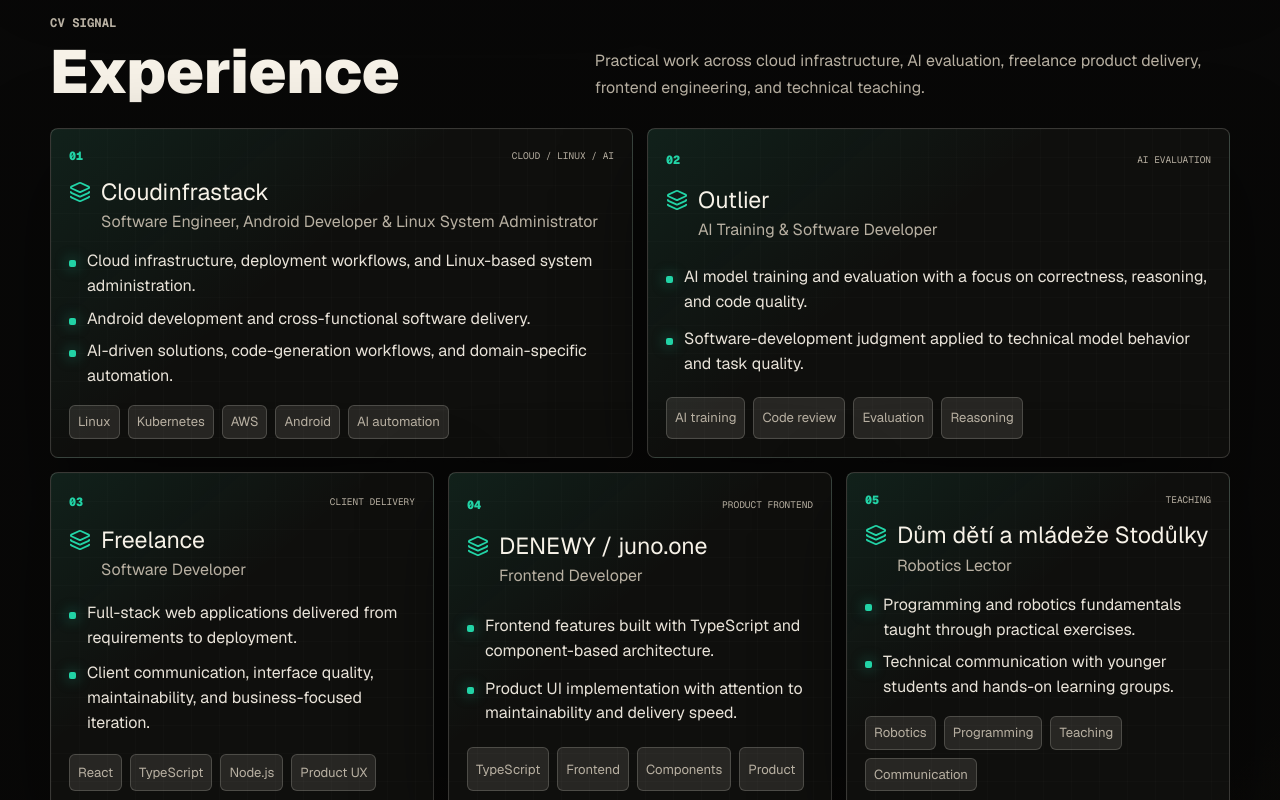
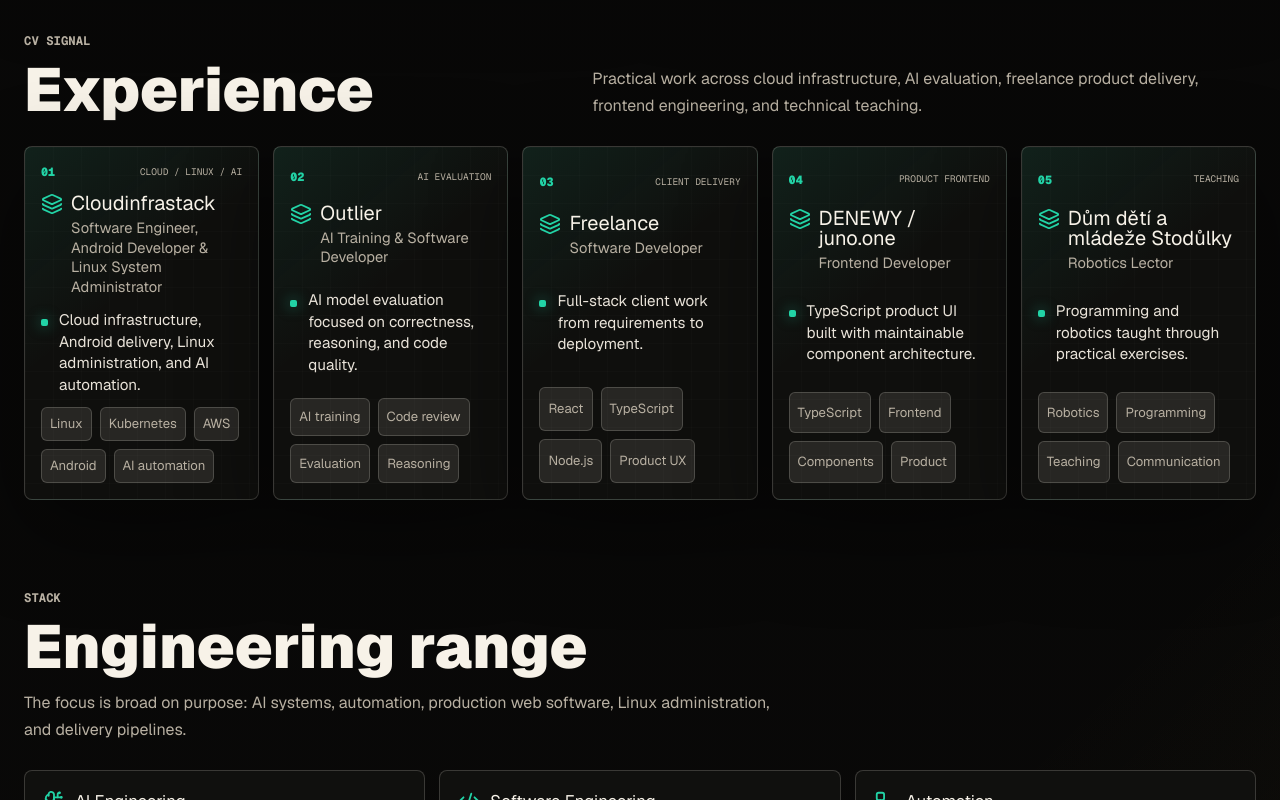
Before and after one commit to DanilaAnikin/Danila_Sergejevic_Anikin-Portfolio, a Next.js app: page / in a window 1280 px wide. Shown: the part 2340-3140 px from the top of the page. Built offline with nearby package versions, Linux system fonts and the light colour scheme.

Commit message:
Compact experience cards and widen layout

```diff
--- a/src/app/globals.css
+++ b/src/app/globals.css
@@ -88,7 +88,7 @@
 .site-frame {
   position: relative;
   z-index: 2;
-  width: min(1180px, calc(100% - 32px));
+  width: min(1800px, calc(100% - 48px));
   margin: 0 auto;
   padding: 24px 0 72px;
 }
@@ -951,28 +951,23 @@
 
 .experience-grid {
   display: grid;
-  grid-template-columns: repeat(6, 1fr);
+  grid-template-columns: repeat(auto-fit, minmax(235px, 1fr));
   gap: 14px;
 }
 
 .experience-card {
   position: relative;
   display: grid;
-  grid-column: span 2;
-  gap: 16px;
+  grid-column: span 1;
+  gap: 12px;
   overflow: hidden;
   border: 1px solid var(--line);
   border-radius: var(--radius);
   background:
     linear-gradient(140deg, color-mix(in srgb, var(--accent) 9%, transparent), transparent 42%),
     color-mix(in srgb, var(--panel) 94%, transparent);
-  padding: 18px;
+  padding: 16px;
   box-shadow: var(--shadow);
-}
-
-.experience-card:nth-child(1),
-.experience-card:nth-child(2) {
-  grid-column: span 3;
 }
 
 .experience-card::before {
@@ -1013,6 +1008,7 @@
 
 .experience-title {
   align-items: flex-start;
+  gap: 8px;
 }
 
 .experience-title svg {
@@ -1022,19 +1018,20 @@
 
 .experience-title h3 {
   margin: 0;
-  font-size: 1.45rem;
+  font-size: 1.25rem;
   line-height: 1;
 }
 
 .experience-title p {
-  margin: 6px 0 0;
+  margin: 5px 0 0;
   color: var(--muted);
-  line-height: 1.45;
+  font-size: 0.92rem;
+  line-height: 1.35;
 }
 
 .experience-card ul {
   display: grid;
-  gap: 8px;
+  gap: 6px;
   margin: 0;
   padding: 0;
   list-style: none;
@@ -1044,7 +1041,8 @@
   position: relative;
   padding-left: 18px;
   color: color-mix(in srgb, var(--foreground) 78%, var(--muted));
-  line-height: 1.55;
+  font-size: 0.95rem;
+  line-height: 1.42;
 }
 
 .experience-card li::before {
@@ -1544,7 +1542,7 @@
 
 @media (max-width: 860px) {
   .site-frame {
-    width: min(100% - 22px, 1180px);
+    width: min(100% - 22px, 1800px);
     padding-top: 12px;
   }
 
@@ -1612,7 +1610,7 @@
 
 @media (max-width: 560px) {
   .site-frame {
-    width: min(100% - 16px, 1180px);
+    width: min(100% - 16px, 1800px);
   }
 
   .site-header {
--- a/src/data/portfolio.ts
+++ b/src/data/portfolio.ts
@@ -132,9 +132,7 @@
     role: "Software Engineer, Android Developer & Linux System Administrator",
     kind: "Cloud / Linux / AI",
     points: [
-      "Cloud infrastructure, deployment workflows, and Linux-based system administration.",
-      "Android development and cross-functional software delivery.",
-      "AI-driven solutions, code-generation workflows, and domain-specific automation.",
+      "Cloud infrastructure, Android delivery, Linux administration, and AI automation.",
     ],
     stack: ["Linux", "Kubernetes", "AWS", "Android", "AI automation"],
   },
@@ -143,8 +141,7 @@
     role: "AI Training & Software Developer",
     kind: "AI evaluation",
     points: [
-      "AI model training and evaluation with a focus on correctness, reasoning, and code quality.",
-      "Software-development judgment applied to technical model behavior and task quality.",
+      "AI model evaluation focused on correctness, reasoning, and code quality.",
     ],
     stack: ["AI training", "Code review", "Evaluation", "Reasoning"],
   },
@@ -153,8 +150,7 @@
     role: "Software Developer",
     kind: "Client delivery",
     points: [
-      "Full-stack web applications delivered from requirements to deployment.",
-      "Client communication, interface quality, maintainability, and business-focused iteration.",
+      "Full-stack client work from requirements to deployment.",
     ],
     stack: ["React", "TypeScript", "Node.js", "Product UX"],
   },
@@ -163,8 +159,7 @@
     role: "Frontend Developer",
     kind: "Product frontend",
     points: [
-      "Frontend features built with TypeScript and component-based architecture.",
-      "Product UI implementation with attention to maintainability and delivery speed.",
+      "TypeScript product UI built with maintainable component architecture.",
     ],
     stack: ["TypeScript", "Frontend", "Components", "Product"],
   },
@@ -173,8 +168,7 @@
     role: "Robotics Lector",
     kind: "Teaching",
     points: [
-      "Programming and robotics fundamentals taught through practical exercises.",
-      "Technical communication with younger students and hands-on learning groups.",
+      "Programming and robotics taught through practical exercises.",
     ],
     stack: ["Robotics", "Programming", "Teaching", "Communication"],
   },
```
